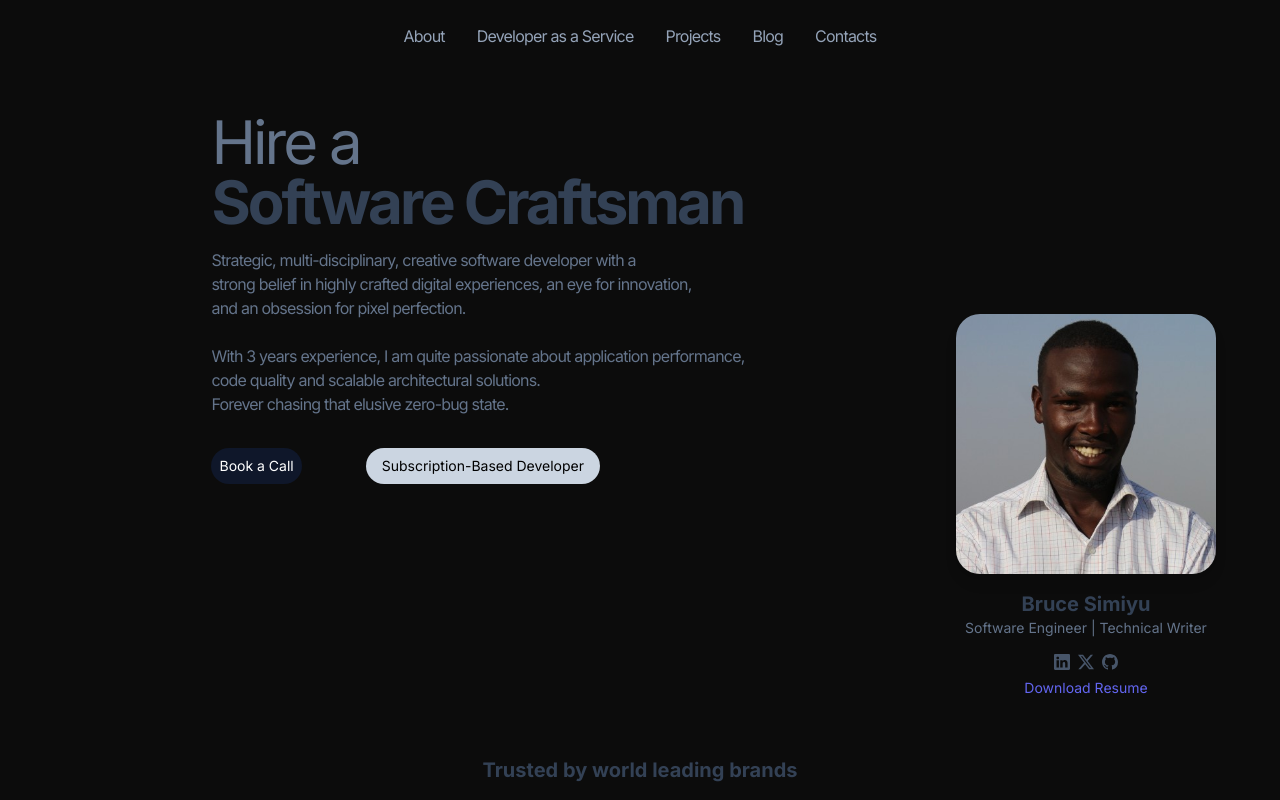
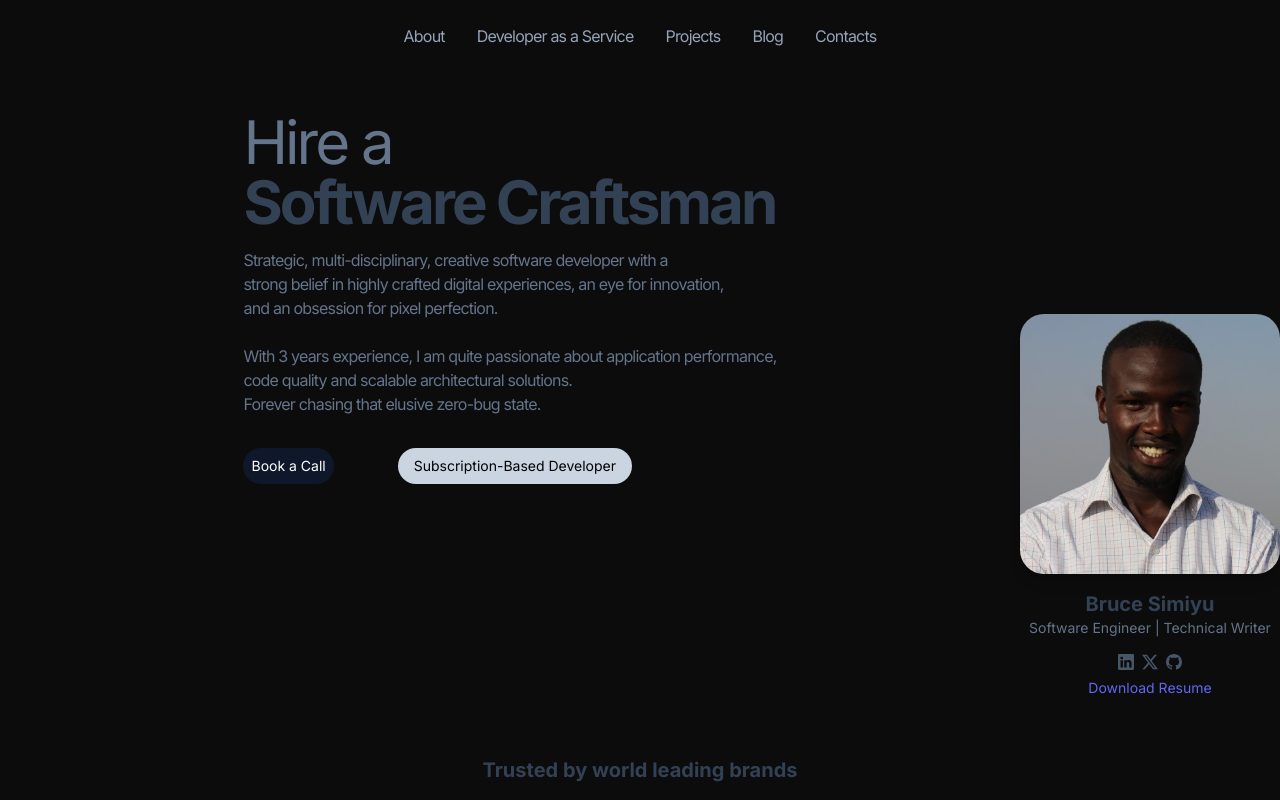
Before and after one commit to Brucedevnairobi/portfolio-website, a Next.js app: page / in a window 1280 px wide. Shown: the top 800 px of the page. Built offline with nearby package versions, Linux system fonts and the light colour scheme.

Commit message:
Responsiveness being stubborn

```diff
--- a/app/page.tsx
+++ b/app/page.tsx
@@ -56,7 +56,7 @@ export default function Home() {
             </section>
           </section>
         </main>
-        <div className="max-sm:hidden max-md:flex flex-col  md:translate-y-52 md:pr-16">
+        <div className="max-sm:hidden max-md:flex flex-col  md:translate-y-52 min-md:pr-16">
           <Image
             src="/profile.jpg"
             width={260}
```
